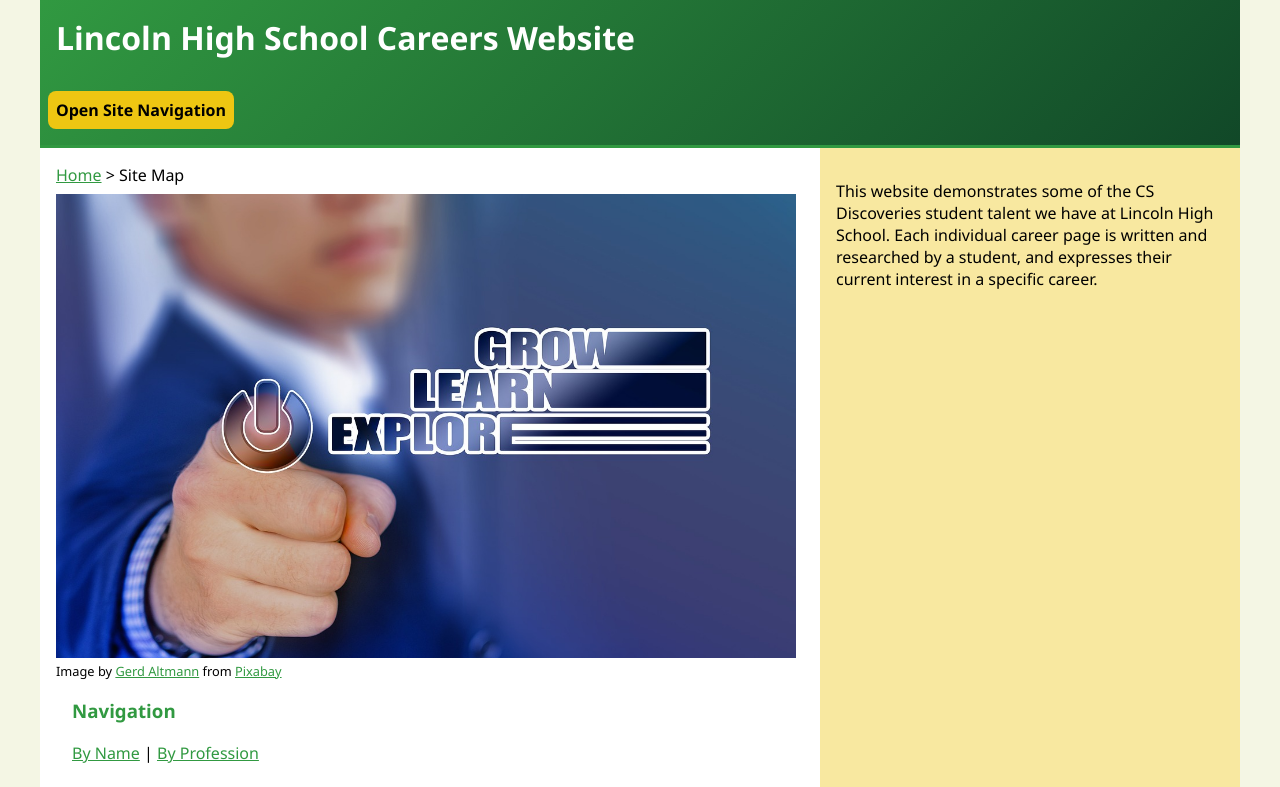
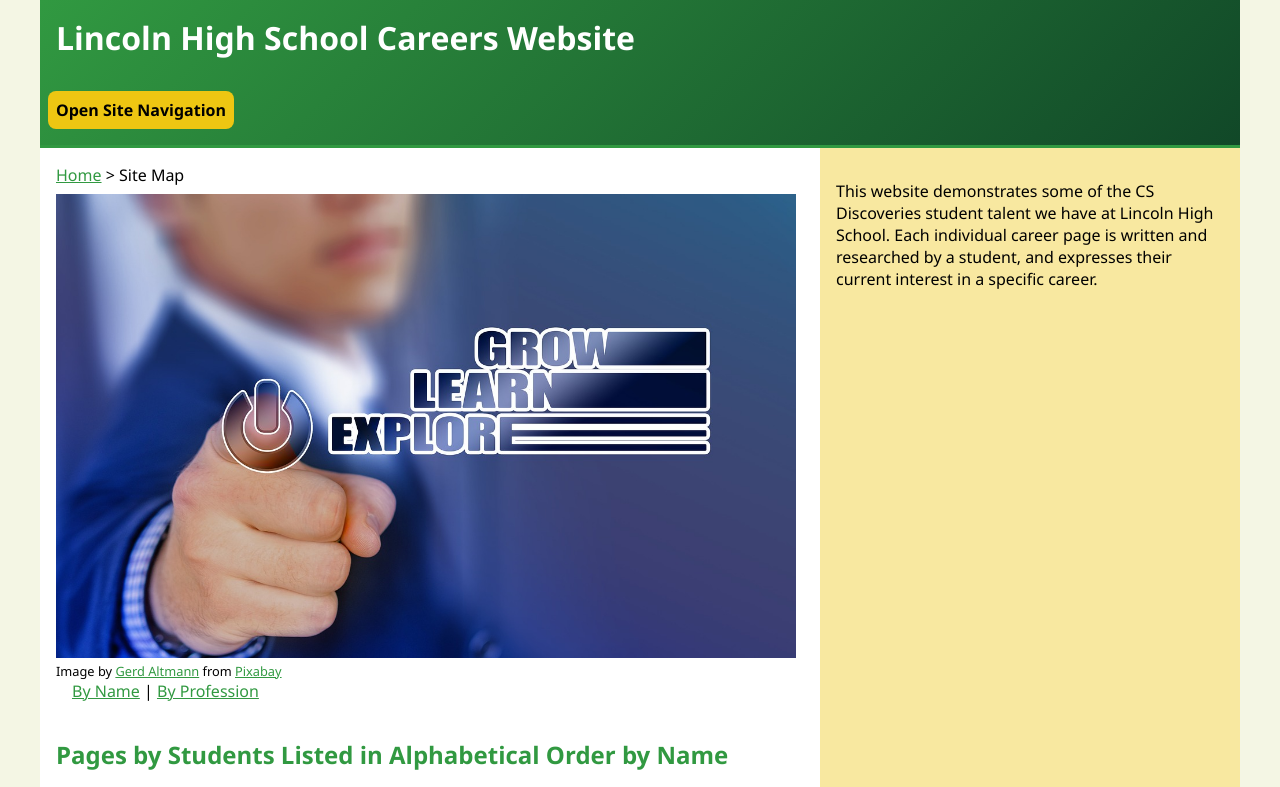
Before and after one commit to SDUSD-MsLadd/projects, a plain HTML site: page career-website/site-map.html in a window 1280 px wide. Shown: the top 787 px of the page. Drawn offline with Linux system fonts and the light colour scheme.

Commit message:
Update site-map.html

```diff
--- a/career-website/site-map.html
+++ b/career-website/site-map.html
@@ -46,7 +46,7 @@
         </figure>
         <nav id="internal">
           <!-- internal page navigation goes here -->
-          <h3>Navigation</h3>
+          <h3 class="hidden">Navigation</h3>
           <a href="#name" class="button">By Name</a> |
           <a href="#profession" class="button">By Profession</a>
           <!-- careful with this section. This is for links to go to other areas of the web page -->
```
